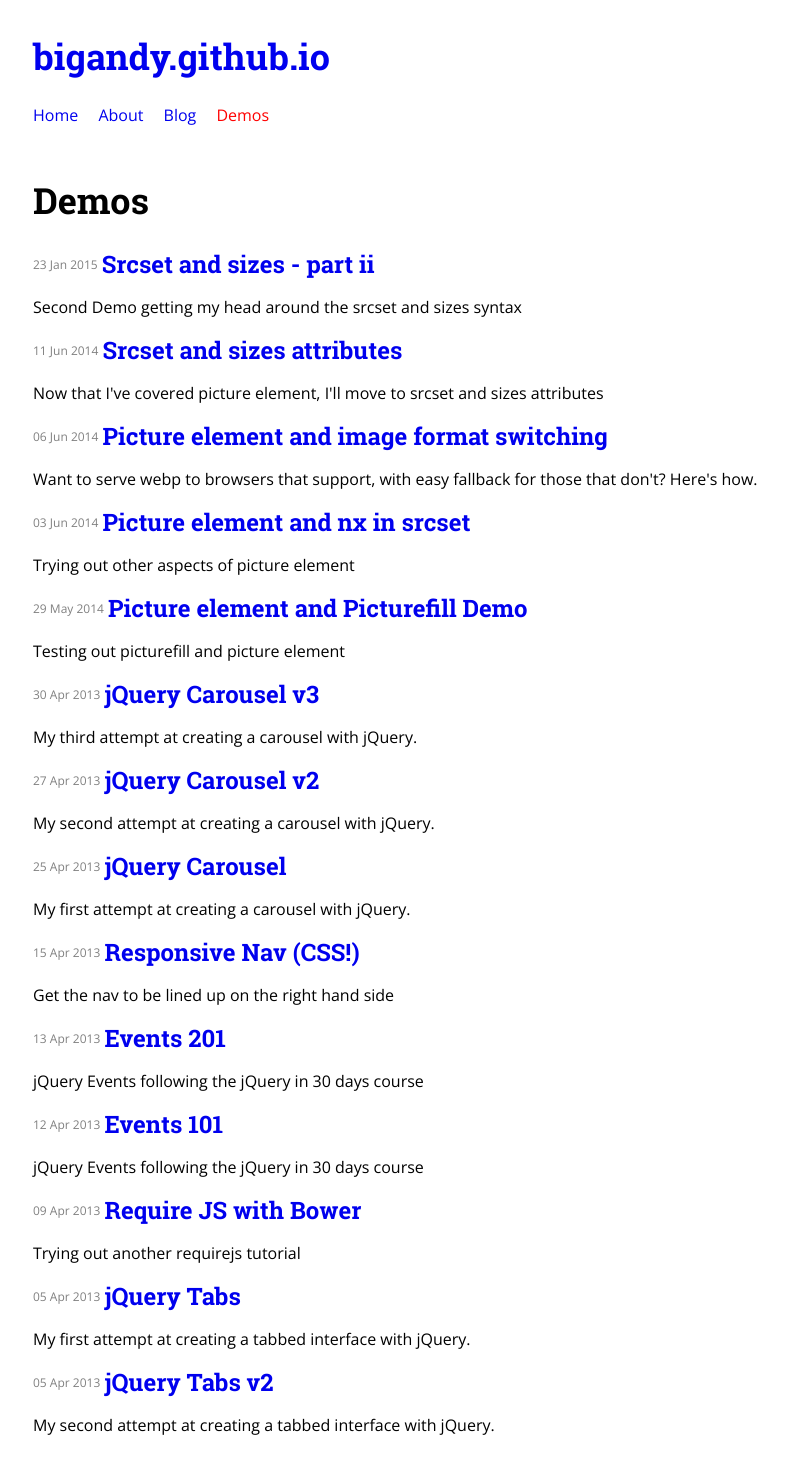
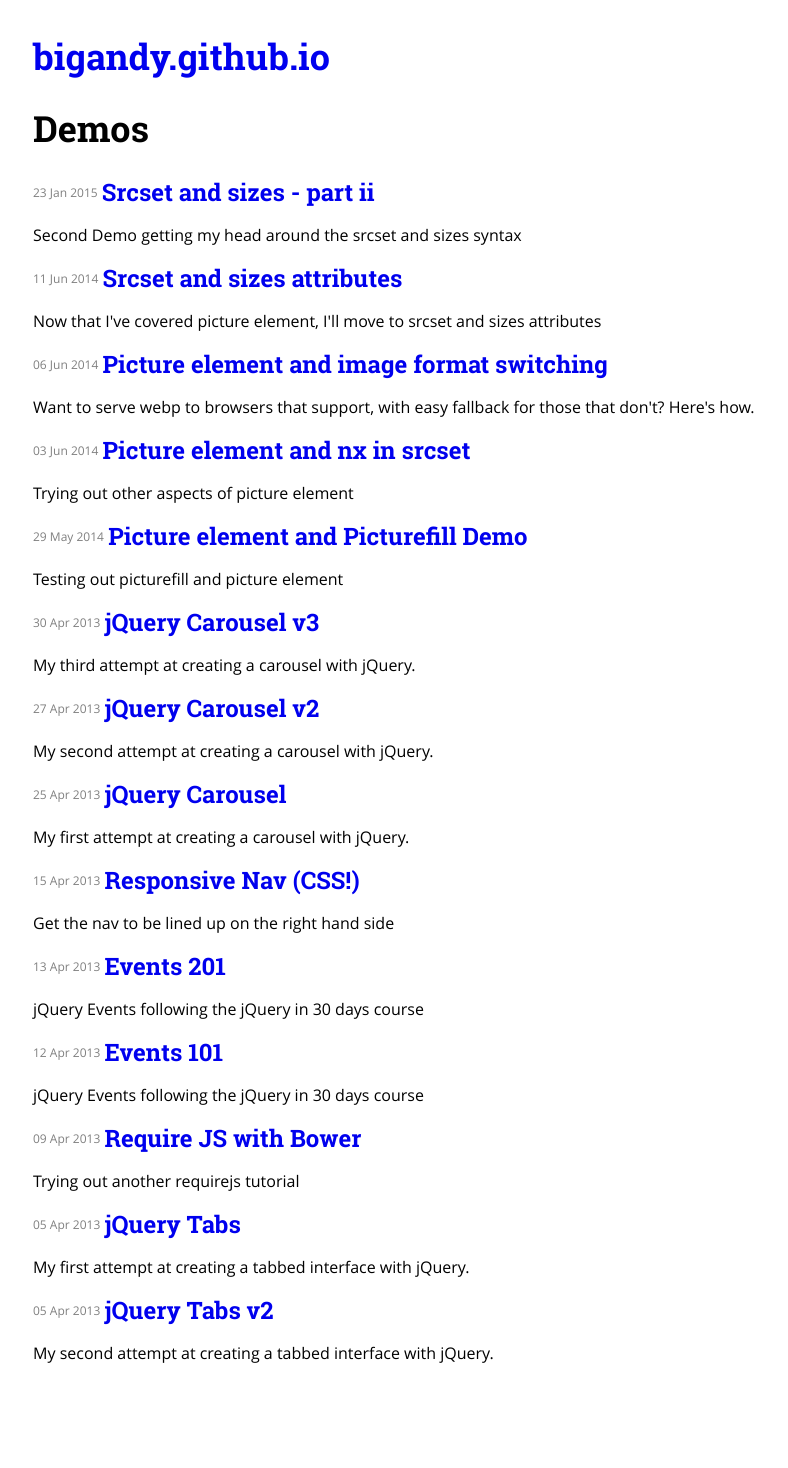
Before and after one commit to bigandy/bigandy.github.io, a Jekyll site: the page built from demos/index.html, in a window 1280 px wide. Shown: the whole page, without its empty margins (107-895 px from the left). Built offline with Jekyll 4.4.1, drawn with Linux system fonts in a browser that asks for light colours; after the commit the page ends 1396 px from its top, so only the background shows below that.

Commit message:
remove excess menu item

```diff
--- a/_includes/demos-head.html
+++ b/_includes/demos-head.html
@@ -2,10 +2,8 @@
 <html lang="en">
   <head>
     <meta charset="utf-8">
-    <link rel="dns-prefetch" href="//fonts.googleapis.com">
     <title>{% if page.title %} {{ page.title }} {% endif %} - Andrew Hudson</title>
     <meta name="viewport" content="width=device-width, initial-scale=1.0">
-    <link href='//fonts.googleapis.com/css?family=Open+Sans:400,300|Roboto+Slab:700' rel='stylesheet' />
     <link href="/css/style.css" rel="stylesheet" />
     {% if page.css %}
       {% for item in page.css %}
@@ -18,10 +16,4 @@
     <h1>
       <a href="/">bigandy.github.io</a>
     </h1>
-    <nav>
-      <a href="/" class="nav--home">Home</a>
-      <a href="/about" class="nav--about">About</a>
-      <a href="/blog" class="nav--blog">Blog</a>
-      <a href="/demos" class="nav--demos">Demos</a>
-    </nav>
   </header>
```
